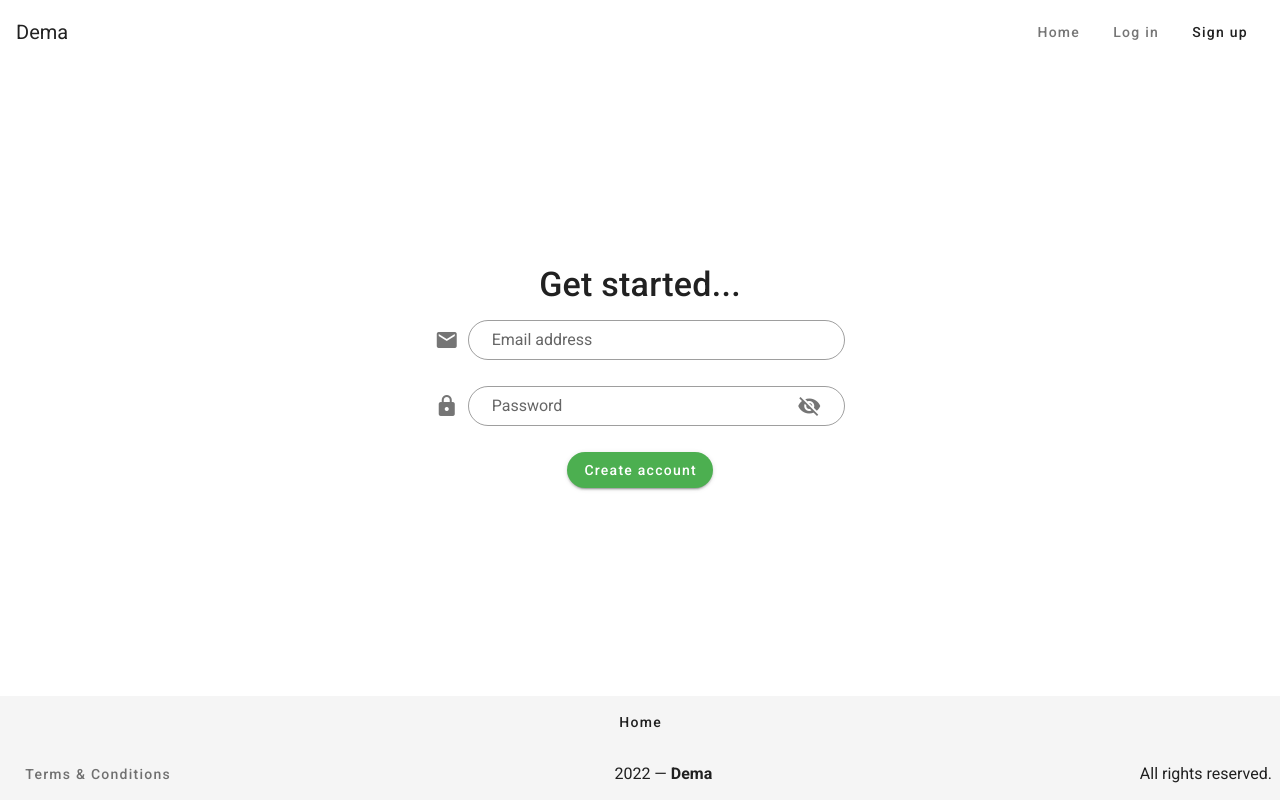
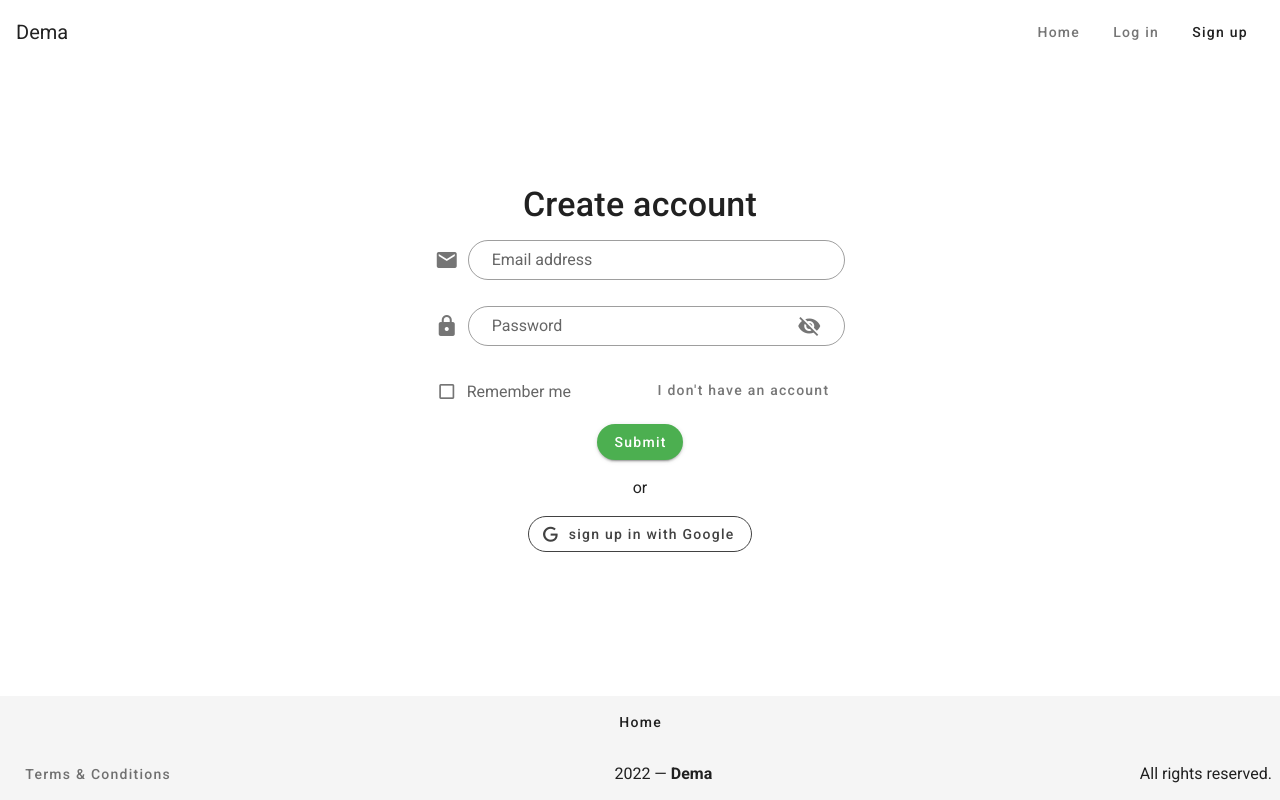
Before and after one commit to silasjimmy/dema-planner, a Vue app: page /sign-up in a window 1280 px wide. Built offline with nearby package versions, Linux system fonts and the light colour scheme.

Commit message:
refactor: improve sign up page ui

```diff
--- a/src/components/SignIn.vue
+++ b/src/components/SignIn.vue
@@ -38,9 +38,7 @@
       <v-btn rounded @click="login" color="success" class="text-none my-4"
         >Log in</v-btn
       >
-      <div class="d-flex flex-column">
-        <span>or</span>
-      </div>
+      <div class="text-center">or</div>
       <v-btn outlined rounded color="grey darken-3" class="my-4 text-none">
         <v-icon left>mdi-google</v-icon>
         continue in with Google
--- a/src/components/SignUp.vue
+++ b/src/components/SignUp.vue
@@ -1,7 +1,7 @@
 <template>
   <v-row align="center" class="text-center fill-height">
     <v-col cols="4" class="mx-auto">
-      <h1 class="text-h4 font-weight-medium my-4">Get started...</h1>
+      <h1 class="text-h4 font-weight-medium my-4">Create account</h1>
       <v-text-field
         dense
         outlined
@@ -25,9 +25,30 @@
         label="Password"
         type="password"
       ></v-text-field>
-      <v-btn rounded @click="createAccount" color="success" class="text-none"
-        >Create account</v-btn
+      <div class="d-flex justify-space-between align-center">
+        <v-checkbox
+          hide-details
+          dense
+          class="my-0"
+          label="Remember me"
+          color="success"
+        ></v-checkbox>
+        <v-btn plain link rounded class="text-none"
+          >I don't have an account</v-btn
+        >
+      </div>
+      <v-btn
+        rounded
+        @click="createAccount"
+        color="success"
+        class="text-none my-4"
+        >Submit</v-btn
       >
+      <div class="text-center">or</div>
+      <v-btn outlined rounded color="grey darken-3" class="my-4 text-none">
+        <v-icon left>mdi-google</v-icon>
+        sign up in with Google
+      </v-btn>
     </v-col>
   </v-row>
 </template>
@@ -42,6 +63,7 @@ export default {
     return {
       email: "",
       password: "",
+      showPassword: false,
     };
   },
   methods: {
```
